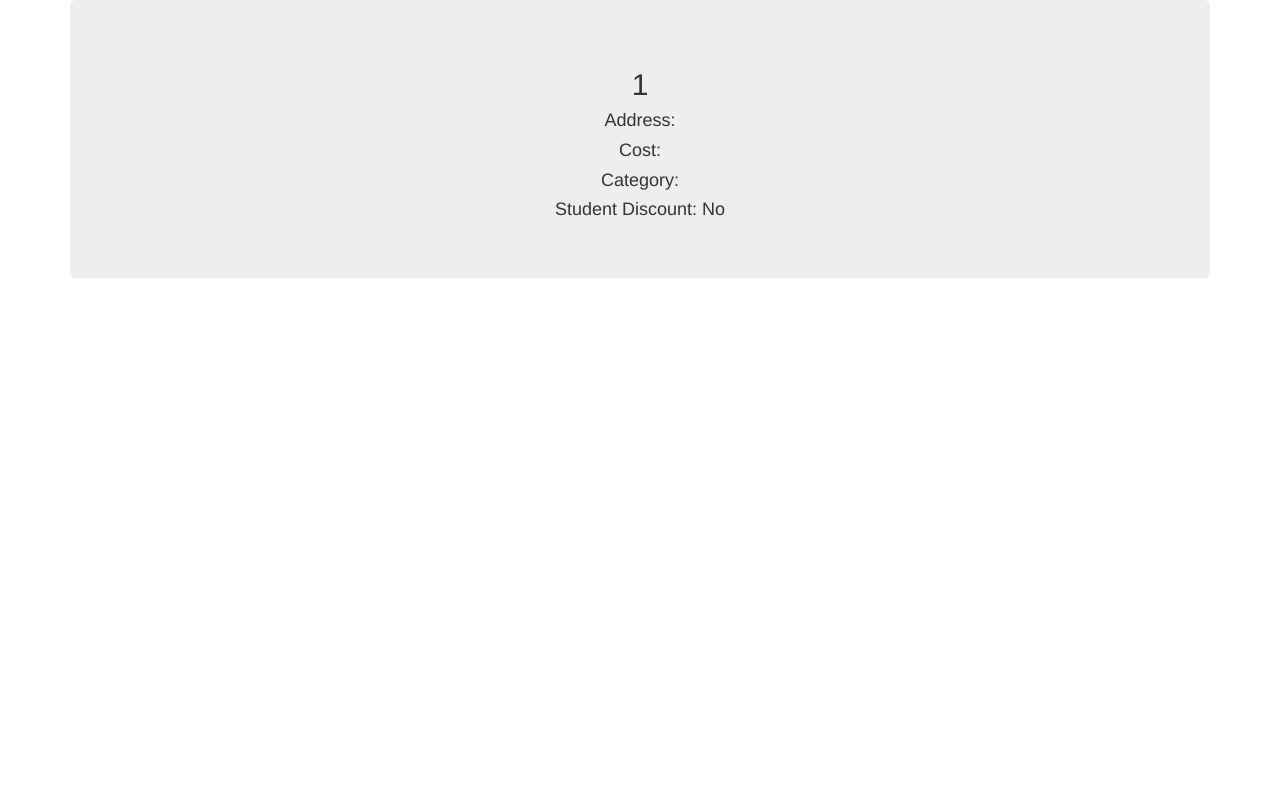
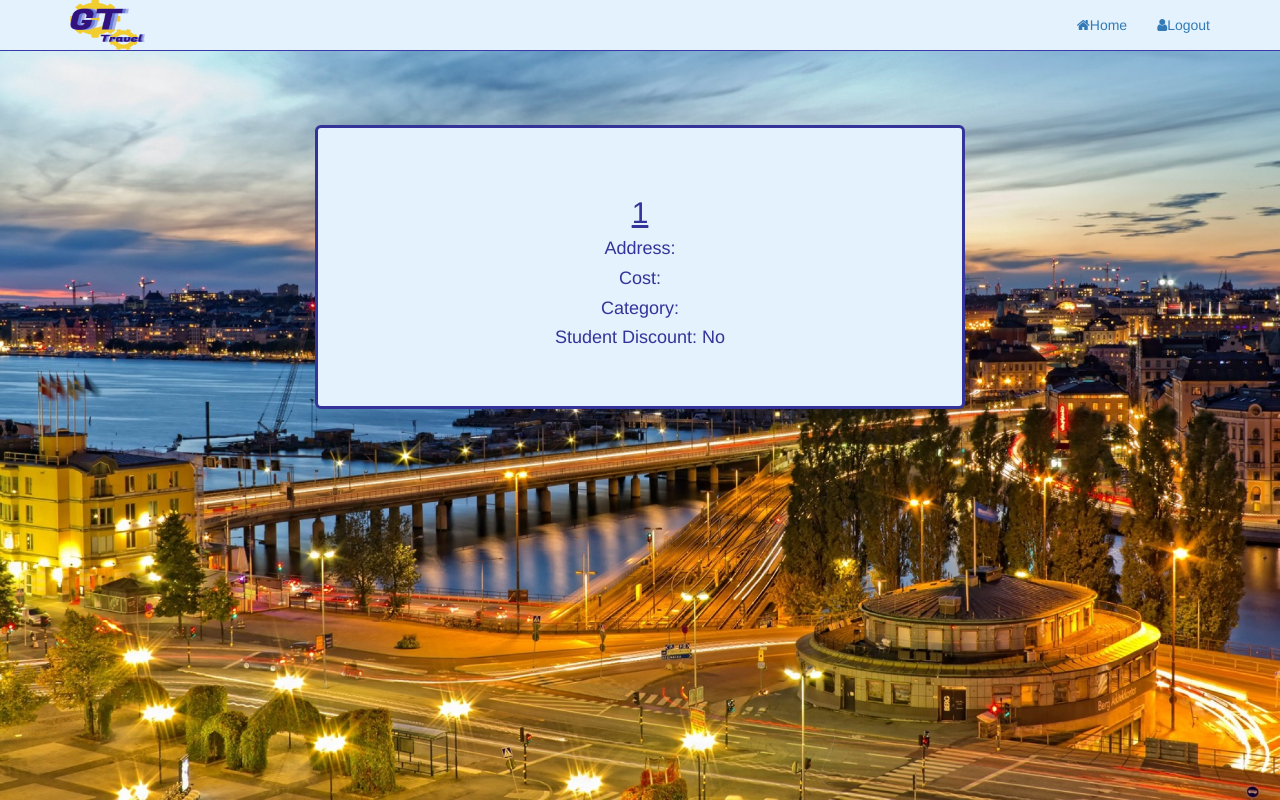
Before and after one commit to AnnaHerrera7/databasics4400, a PHP site: page /location_listing.php?a=1 in a window 1280 px wide. Run offline with PHP 8.4, Linux system fonts and the light colour scheme; data that the repository does not hold is empty; some libraries are stand-ins or nearby versions.

Commit message:
Location listing is perf bruh.

```diff
--- /dev/null
+++ b/css/location_listing.css
@@ -0,0 +1,51 @@
+body {
+  padding-top: 125px;
+  background: url(../images/background-main.jpg);
+  background-size: cover;
+  background-repeat: no-repeat;
+  position: relative;
+}
+
+
+#logo {
+   height: 50px;
+   width: 75px;
+}
+
+.navbar {
+    -webkit-transition: all ease .3s;
+       -moz-transition: all ease .3s;
+         -o-transition: all ease .3s;
+            transition: all ease .3s;
+    background-color: rgba(227, 242, 253, .4)!important;
+    border-bottom-color: #3939ac;
+}
+
+.navbar:hover {
+    background-color: rgba(227, 242, 253, 1)!important;
+}
+
+.jumbotron {
+    float: none;
+    margin-left: auto;
+    margin-right: auto;
+    background-color: #e3f2fd!important;
+    border-color: #333399!important;
+    border-style: solid;
+    color: #333399;
+    width: 650px;
+
+}
+
+h2 {
+    text-decoration: underline;
+}
+
+.table tbody tr {
+    margin-left: auto;
+    margin-right: auto;
+    border-top: 2px solid;
+    border-bottom: 2px solid;
+    border-color: #333399!important;
+    color: #333399!important;
+}
--- a/location_listing.php
+++ b/location_listing.php
@@ -9,10 +9,26 @@ session_start();
           integrity="sha384-1q8mTJOASx8j1Au+a5WDVnPi2lkFfwwEAa8hDDdjZlpLegxhjVME1fgjWPGmkzs7"
           crossorigin="anonymous"/>
 
+
+    <link href="https://maxcdn.bootstrapcdn.com/font-awesome/4.6.3/css/font-awesome.min.css"
+          rel="stylesheet" integrity="sha384-T8Gy5hrqNKT+hzMclPo118YTQO6cYprQmhrYwIiQ/3axmI1hQomh7Ud2hPOy8SP1"
+          crossorigin="anonymous">
+
+    <link rel = 'stylesheet' href = './css/location_listing.css'/>
+
     <meta charset ='utf-8'/>
     <title>GTtravel</title>
   </head>
   <body>
+    <nav class = 'navbar navbar-light navbar-fixed-top'>
+        <div id = "spy-scroll-id" class = 'container'>
+          <ul class="nav navbar-nav navbar-right">
+            <li class = 'active'><a href="home.php"><i class="fa fa-home"></i>Home</a></li>
+            <li><a href = "login.php"><i class ="fa fa-user"></i>Logout</a></li>
+          </ul>
+          <a href = '#' class = "pull-left navbar-left"><img id = "logo" src = "./images/LogoMakr.png"></a>
+        </div>
+    </nav>
     <div class='container text-center'>
       <div class='jumbotron'>
         <?php
@@ -56,10 +72,11 @@ session_start();
 
          $result_events = mysqli_query($con, $query_events);
          if(mysqli_num_rows($result_events) > 0 ) {
+           echo "<div class = \"container text-center\" id = \"eventsTable\">";
            echo "<h3>Events: </h3>";
-           echo "<table class= \"text-center\" border=\"1\">";
+           echo "<table class= \"table table-striped\" border=\"1\">";
            echo "<tr>";
-               echo "<th>Event</th><th>Date</th><th>Start Time</th><th>Category</th><th>Score</th>";
+           echo "<th>Event</th><th>Date</th><th>Start Time</th><th>Category</th><th>Score</th>";
            echo "</tr>";
            while($val = mysqli_fetch_array($result_events)) {
                echo "<tr>";
@@ -70,7 +87,8 @@ session_start();
                echo "<td>" . $val[4] . "</td>";
                echo "</tr>";
            }
-           echo "<h3>Reviews</h3>";
+           echo "</div>";
+           echo "<br/>";
          }
 
          $query_reviews = "SELECT DISTINCT Review.Username, Review.RDate, Review.Score, Review.Description
@@ -81,7 +99,7 @@ session_start();
 
         $result_reviews = mysqli_query($con, $query_reviews);
          if(mysqli_num_rows($result_reviews) > 0 ) {
-           echo "<table class= \"text-center\" border=\"1\">";
+           echo "<table class= \"table table-striped\" border=\"1\">";
            echo "<tr>";
                echo "<th>Username</th><th>Date</th><th>Score</th><th>Description</th>";
            echo "</tr>";
@@ -94,6 +112,8 @@ session_start();
                echo "</tr>";
            }
            echo "<br />";
+           echo "<h3>Reviews:</h3>";
+           echo "<br />";
          }
 
          ?>
```
